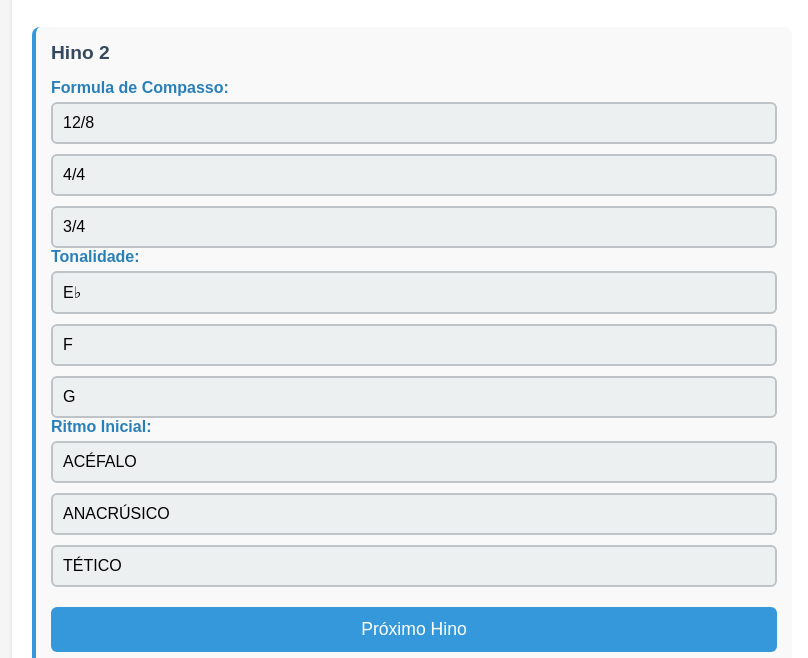
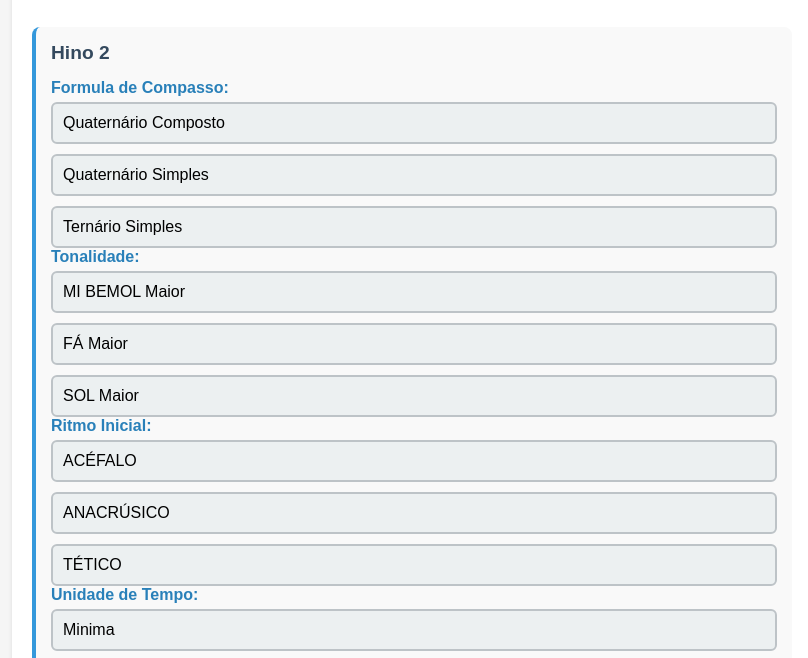
Before and after one commit to PedroMachadord/tonalidade, a plain HTML site: page index1.html in a window 1280 px wide. Shown: the part 101-759 px from the top of the page, without its empty margins (228-1036 px from the left). Drawn offline with Linux system fonts and the light colour scheme.

Commit message:
Add files via upload

```diff
--- a/index1.html
+++ b/index1.html
@@ -144,31 +144,31 @@
     <script>
         // Vetor menor com os dados dos hinos
         const hinosDB = [
-            { "Hino": "1", "Formula de Compasso": "4/4", "Tonalidade": "E♭", "Ritmo Inicial": "TÉTICO" },
-            { "Hino": "2", "Formula de Compasso": "4/4", "Tonalidade": "E♭", "Ritmo Inicial": "ANACRÚSICO" },
-            { "Hino": "3", "Formula de Compasso": "4/4", "Tonalidade": "G", "Ritmo Inicial": "TÉTICO" },
-            { "Hino": "4", "Formula de Compasso": "6/4", "Tonalidade": "A♭", "Ritmo Inicial": "TÉTICO" },
-            { "Hino": "5", "Formula de Compasso": "6/8", "Tonalidade": "A♭", "Ritmo Inicial": "TÉTICO" },
-            { "Hino": "6", "Formula de Compasso": "4/4", "Tonalidade": "C", "Ritmo Inicial": "ANACRÚSICO" },
-            { "Hino": "7", "Formula de Compasso": "6/4", "Tonalidade": "E♭", "Ritmo Inicial": "ANACRÚSICO" },
-            { "Hino": "8", "Formula de Compasso": "6/8", "Tonalidade": "B♭", "Ritmo Inicial": "TÉTICO" },
-            { "Hino": "9", "Formula de Compasso": "3/4", "Tonalidade": "G", "Ritmo Inicial": "ANACRÚSICO" },
-            { "Hino": "10", "Formula de Compasso": "4/4", "Tonalidade": "B♭", "Ritmo Inicial": "ANACRÚSICO" },
-            { "Hino": "11", "Formula de Compasso": "4/4", "Tonalidade": "B♭", "Ritmo Inicial": "ANACRÚSICO" },
-            { "Hino": "12", "Formula de Compasso": "3/4", "Tonalidade": "E♭", "Ritmo Inicial": "ANACRÚSICO" },
-            { "Hino": "13", "Formula de Compasso": "4/4", "Tonalidade": "A♭", "Ritmo Inicial": "ANACRÚSICO" },
-            { "Hino": "14", "Formula de Compasso": "6/8", "Tonalidade": "F", "Ritmo Inicial": "TÉTICO" },
-            { "Hino": "15", "Formula de Compasso": "12/8", "Tonalidade": "B♭", "Ritmo Inicial": "TÉTICO" },
-            { "Hino": "16", "Formula de Compasso": "6/4", "Tonalidade": "G", "Ritmo Inicial": "ANACRÚSICO" },
-            { "Hino": "17", "Formula de Compasso": "3/4", "Tonalidade": "G", "Ritmo Inicial": "ANACRÚSICO" },
-            { "Hino": "18", "Formula de Compasso": "3/4", "Tonalidade": "G", "Ritmo Inicial": "ANACRÚSICO" },
-            { "Hino": "19", "Formula de Compasso": "4/4", "Tonalidade": "A♭", "Ritmo Inicial": "ANACRÚSICO" },
-            { "Hino": "20", "Formula de Compasso": "4/4", "Tonalidade": "F", "Ritmo Inicial": "ANACRÚSICO" },
-            { "Hino": "21", "Formula de Compasso": "6/8", "Tonalidade": "E♭", "Ritmo Inicial": "ANACRÚSICO" },
-            { "Hino": "22", "Formula de Compasso": "6/8", "Tonalidade": "A", "Ritmo Inicial": "TÉTICO" },
-            { "Hino": "23", "Formula de Compasso": "6/4", "Tonalidade": "G", "Ritmo Inicial": "TÉTICO" },
-            { "Hino": "24", "Formula de Compasso": "6/4", "Tonalidade": "G", "Ritmo Inicial": "ANACRÚSICO" },
-            { "Hino": "25", "Formula de Compasso": "3/4", "Tonalidade": "G", "Ritmo Inicial": "ANACRÚSICO" }
+            { "Hino": "1", "Formula de Compasso": "4/4", "Tonalidade": "E♭", "Ritmo Inicial": "TÉTICO", "Unidade de Movimento": "Nao existe", "Unidade de Tempo": "Seminima", "Unidade de Compasso": "Semibreve" },
+            { "Hino": "2", "Formula de Compasso": "4/4", "Tonalidade": "E♭", "Ritmo Inicial": "ANACRÚSICO", "Unidade de Movimento": "Nao existe", "Unidade de Tempo": "Seminima", "Unidade de Compasso": "Semibreve" },
+            { "Hino": "3", "Formula de Compasso": "4/4", "Tonalidade": "G", "Ritmo Inicial": "TÉTICO", "Unidade de Movimento": "Nao existe", "Unidade de Tempo": "Seminima", "Unidade de Compasso": "Semibreve" },
+            { "Hino": "4", "Formula de Compasso": "6/4", "Tonalidade": "A♭", "Ritmo Inicial": "TÉTICO", "Unidade de Movimento": "Seminima", "Unidade de Tempo": "Minima Pontuada", "Unidade de Compasso": "Semibreve Pontuada" },
+            { "Hino": "5", "Formula de Compasso": "6/8", "Tonalidade": "A♭", "Ritmo Inicial": "TÉTICO", "Unidade de Movimento": "Colcheia", "Unidade de Tempo": "Seminima Pontuada", "Unidade de Compasso": "Minima Pontuada" },
+            { "Hino": "6", "Formula de Compasso": "4/4", "Tonalidade": "C", "Ritmo Inicial": "ANACRÚSICO", "Unidade de Movimento": "Nao existe", "Unidade de Tempo": "Seminima", "Unidade de Compasso": "Semibreve" },
+            { "Hino": "7", "Formula de Compasso": "6/4", "Tonalidade": "E♭", "Ritmo Inicial": "ANACRÚSICO", "Unidade de Movimento": "Seminima", "Unidade de Tempo": "Minima Pontuada", "Unidade de Compasso": "Semibreve Pontuada" },
+            { "Hino": "8", "Formula de Compasso": "6/8", "Tonalidade": "B♭", "Ritmo Inicial": "TÉTICO", "Unidade de Movimento": "Colcheia", "Unidade de Tempo": "Seminima Pontuada", "Unidade de Compasso": "Minima Pontuada" },
+            { "Hino": "9", "Formula de Compasso": "3/4", "Tonalidade": "G", "Ritmo Inicial": "ANACRÚSICO", "Unidade de Movimento": "Nao existe", "Unidade de Tempo": "Seminima", "Unidade de Compasso": "Semibreve" },
+            { "Hino": "10", "Formula de Compasso": "4/4", "Tonalidade": "B♭", "Ritmo Inicial": "ANACRÚSICO", "Unidade de Movimento": "Nao existe", "Unidade de Tempo": "Seminima", "Unidade de Compasso": "Semibreve" },
+            { "Hino": "11", "Formula de Compasso": "4/4", "Tonalidade": "B♭", "Ritmo Inicial": "ANACRÚSICO", "Unidade de Movimento": "Nao existe", "Unidade de Tempo": "Seminima", "Unidade de Compasso": "Semibreve" },
+            { "Hino": "12", "Formula de Compasso": "3/4", "Tonalidade": "E♭", "Ritmo Inicial": "ANACRÚSICO", "Unidade de Movimento": "Nao existe", "Unidade de Tempo": "Seminima", "Unidade de Compasso": "Minima Pontuada" },
+            { "Hino": "13", "Formula de Compasso": "4/4", "Tonalidade": "A♭", "Ritmo Inicial": "ANACRÚSICO", "Unidade de Movimento": "Nao existe", "Unidade de Tempo": "Seminima", "Unidade de Compasso": "Semibreve" },
+            { "Hino": "14", "Formula de Compasso": "6/8", "Tonalidade": "F", "Ritmo Inicial": "TÉTICO", "Unidade de Movimento": "Colcheia", "Unidade de Tempo": "Seminima Pontuada", "Unidade de Compasso": "Minima Pontuada" },
+            { "Hino": "15", "Formula de Compasso": "12/8", "Tonalidade": "B♭", "Ritmo Inicial": "TÉTICO", "Unidade de Movimento": "Colcheia", "Unidade de Tempo": "Seminima Pontuada", "Unidade de Compasso": "Semibreve Pontuada" },
+            { "Hino": "16", "Formula de Compasso": "6/4", "Tonalidade": "G", "Ritmo Inicial": "ANACRÚSICO", "Unidade de Movimento": "Seminima", "Unidade de Tempo": "Minima Pontuada", "Unidade de Compasso": "Semibreve Pontuada" },
+            { "Hino": "17", "Formula de Compasso": "3/4", "Tonalidade": "G", "Ritmo Inicial": "ANACRÚSICO", "Unidade de Movimento": "Nao existe", "Unidade de Tempo": "Seminima", "Unidade de Compasso": "Minima Pontuada" },
+            { "Hino": "18", "Formula de Compasso": "3/4", "Tonalidade": "G", "Ritmo Inicial": "ANACRÚSICO", "Unidade de Movimento": "Nao existe", "Unidade de Tempo": "Seminima", "Unidade de Compasso": "Minima Pontuada" },
+            { "Hino": "19", "Formula de Compasso": "4/4", "Tonalidade": "A♭", "Ritmo Inicial": "ANACRÚSICO", "Unidade de Movimento": "Nao existe", "Unidade de Tempo": "Seminima", "Unidade de Compasso": "Semibreve" },
+            { "Hino": "20", "Formula de Compasso": "4/4", "Tonalidade": "F", "Ritmo Inicial": "ANACRÚSICO", "Unidade de Movimento": "Nao existe", "Unidade de Tempo": "Seminima", "Unidade de Compasso": "Semibreve" },
+            { "Hino": "21", "Formula de Compasso": "6/8", "Tonalidade": "E♭", "Ritmo Inicial": "ANACRÚSICO", "Unidade de Movimento": "Colcheia", "Unidade de Tempo": "Seminima Pontuada", "Unidade de Compasso": "Minima Pontuada" },
+            { "Hino": "22", "Formula de Compasso": "6/8", "Tonalidade": "A", "Ritmo Inicial": "TÉTICO", "Unidade de Movimento": "Colcheia", "Unidade de Tempo": "Seminima Pontuada", "Unidade de Compasso": "Minima Pontuada" },
+            { "Hino": "23", "Formula de Compasso": "6/4", "Tonalidade": "G", "Ritmo Inicial": "TÉTICO", "Unidade de Movimento": "Seminima", "Unidade de Tempo": "Minima Pontuada", "Unidade de Compasso": "Semibreve Pontuada" },
+            { "Hino": "24", "Formula de Compasso": "6/4", "Tonalidade": "G", "Ritmo Inicial": "ANACRÚSICO", "Unidade de Movimento": "Seminima", "Unidade de Tempo": "Minima Pontuada", "Unidade de Compasso": "Semibreve Pontuada" },
+            { "Hino": "25", "Formula de Compasso": "3/4", "Tonalidade": "G", "Ritmo Inicial": "ANACRÚSICO", "Unidade de Movimento": "Nao existe", "Unidade de Tempo": "Seminima", "Unidade de Compasso": "Minima Pontuada" }
         ];
 
         // Elementos da página
@@ -184,7 +184,7 @@
         let totalQuestions = 0;
         let correctAnswers = 0;
         let wrongAnswers = 0;
-        const propertiesToQuiz = ["Formula de Compasso", "Tonalidade", "Ritmo Inicial"];
+        const propertiesToQuiz = ["Formula de Compasso", "Tonalidade", "Ritmo Inicial", "Unidade de Movimento", "Unidade de Tempo", "Unidade de Compasso"];
 
         // Função para formatar o texto do hino
         function formatHinoText(hinoNumber) {
@@ -206,28 +206,28 @@
             const possibleValues = {
                 "Formula de Compasso": ["4/4", "6/8", "3/4", "6/4", "12/8"],
                 "Tonalidade": ["E♭", "G", "A♭", "C", "B♭", "F", "A"],
-                "Ritmo Inicial": ["TÉTICO", "ANACRÚSICO", "ACÉFALO"]
+                "Ritmo Inicial": ["TÉTICO", "ANACRÚSICO", "ACÉFALO"],
+                "Unidade de Movimento": ["Seminima", "Colcheia", "Minima"],
+                "Unidade de Tempo": ["Seminima", "Colcheia", "Minima"],
+                "Unidade de Compasso": ["Seminima", "Colcheia", "Minima"]
             };
-
             // Filtra valores possíveis, removendo o correto para evitar duplicatas
             let availableOptions = possibleValues[property].filter(val => val !== correctValue);
 
             // Embaralha as opções disponíveis
             availableOptions = shuffleArray(availableOptions);
-
             // Pega no máximo 2 opções erradas (para ter 3 no total: 1 correta + 2 erradas)
             const wrongOptions = availableOptions.slice(0, 2);
 
             // Combina a resposta correta com as erradas e embaralha
             const finalOptions = shuffleArray([correctValue, ...wrongOptions]);
-
+            //alert(finalOptions + "cc");
             return finalOptions;
         }
 
         // Função para criar uma pergunta sobre uma propriedade
         function createPropertyQuestion(property, correctValue) {
             const options = generateOptions(property, correctValue);
-
             const questionDiv = document.createElement('div');
             questionDiv.className = 'property-question';
             questionDiv.dataset.property = property;
@@ -259,7 +259,7 @@
             const resultDiv = document.createElement('div');
             resultDiv.className = 'result';
             questionDiv.appendChild(resultDiv);
-
+            //resultDiv.innerHTML = resultDiv.innerHTML.replace("4/4", "teste")
             return questionDiv;
         }
 
@@ -319,11 +319,15 @@
             // Criar perguntas para cada propriedade
             propertiesToQuiz.forEach(property => {
                 const correctValue = currentHino[property];
-                if (correctValue) {
-                    const questionElement = createPropertyQuestion(property, correctValue);
-                    propertyQuestionsElement.appendChild(questionElement);
+                //alert(correctValue)
+                if (currentHino[property]) {
+                    if (correctValue != "Nao existe") {
+                        const questionElement = createPropertyQuestion(property, correctValue);
+                        propertyQuestionsElement.appendChild(questionElement);
+                    }
                 }
             });
+            showAllDivs()
         }
 
         // Event listener para o botão "Próximo Hino"
@@ -331,7 +335,61 @@
 
         // Iniciar o quiz
         startNewHino();
-//        updateStats();
+        updateStats();
+
+        function showAllDivs() {
+            // Get all div elements on the page
+            const paragraphs = document.querySelectorAll("button");
+            //alert(paragraphs.length)
+            for (let i = 0; i < paragraphs.length; i++) {
+
+            switch (paragraphs[i].innerText) {
+            case "4/4":
+                paragraphs[i].innerText = "Quaternário Simples";
+                break;
+            case "3/4":
+                paragraphs[i].innerText = "Ternário Simples";
+                break;
+            case "6/4":
+                paragraphs[i].innerText = "Binário Composto";
+                break;
+            case "6/8":
+                paragraphs[i].innerText = "Binário Composto";
+                break;
+            case "12/8":
+                paragraphs[i].innerText = "Quaternário Composto";
+                break;
+            case "F":
+                paragraphs[i].innerText = "FÁ Maior";
+                break;
+            case "E♭":
+                paragraphs[i].innerText = "MI BEMOL Maior";
+                break;
+            case "C":
+                paragraphs[i].innerText = "DÓ Maior";
+                break;
+            case "A":
+                paragraphs[i].innerText = "LÁ Maior";
+                break;
+            case "G":
+                paragraphs[i].innerText = "SOL Maior";
+                break;
+            case "B♭":
+                paragraphs[i].innerText = "SI BEMOL Maior";
+                break;
+            case "A♭":
+                paragraphs[i].innerText = "LÁ BEMOL Maior";
+                break;
+            }
+
+            //if (paragraphs[i].innerHTML.indexOf("Nao existe") != -1) {
+                //alert(paragraphs[i].innerHTML)
+            //    paragraphs[i].innerHTML = ""
+            //}
+            }
+        }
+
+
     </script>
 </body>
 </html>
```
